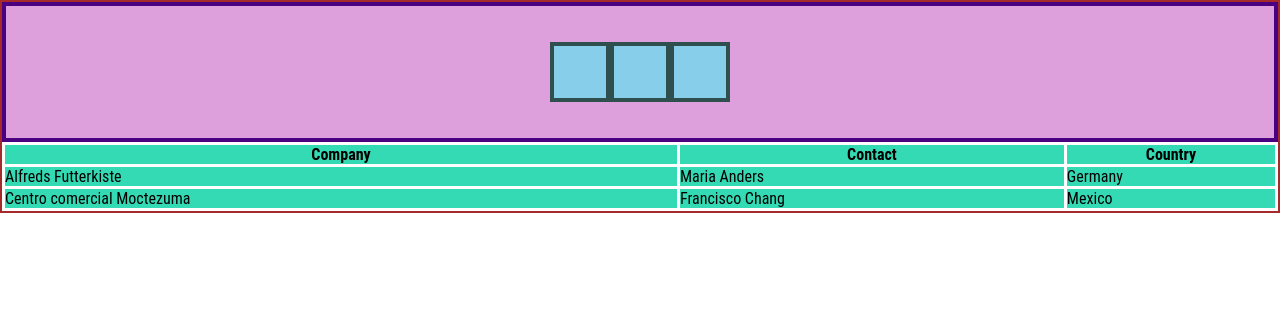
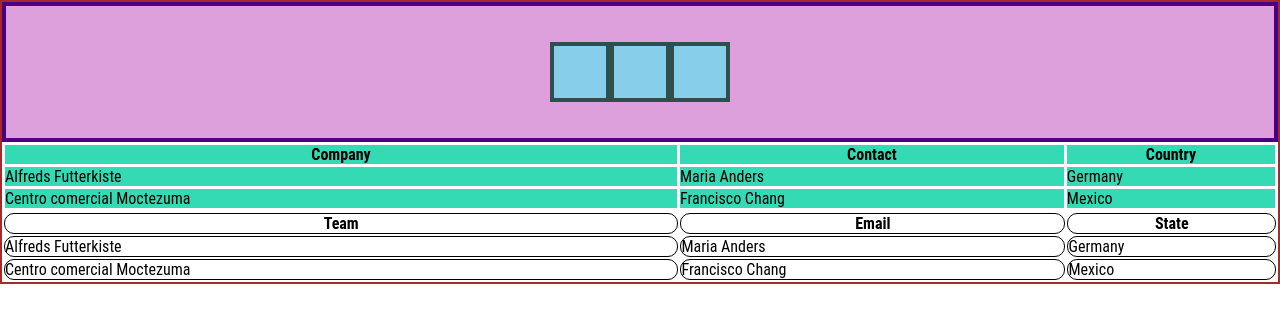
Before and after one commit to amancalledalej/moretests, a plain HTML site: page pages/pagethree.html in a window 1280 px wide. Drawn offline with Linux system fonts and the light colour scheme.

Commit message:
created another table and gave and id each to both tables, then gave a border-radius to table2

```diff
--- a/pages/pagethree.html
+++ b/pages/pagethree.html
@@ -15,7 +15,7 @@
         <div class="pagethreeitem"></div>
       </div>
 
-      <table>
+      <table id="table1">
         <tr>
           <th>Company</th>
           <th>Contact</th>
@@ -33,6 +33,24 @@
         </tr>
       </table>
 
+      <table id="table2">
+        <tr>
+          <th class="th2">Team</th>
+          <th class="th2">Email</th>
+          <th class="th2">State</th>
+        </tr>
+        <tr>
+          <td class="td2">Alfreds Futterkiste</td>
+          <td class="td2">Maria Anders</td>
+          <td class="td2">Germany</td>
+        </tr>
+        <tr>
+          <td class="td2">Centro comercial Moctezuma</td>
+          <td class="td2">Francisco Chang</td>
+          <td class="td2">Mexico</td>
+        </tr>
+      </table>
+
 
 </body>
 </html>
--- a/styles.css
+++ b/styles.css
@@ -140,7 +140,7 @@ a:link {
     background: skyblue;
 
   }
-  table, th, td{
+  #table1, th, td{
     border: 3px solid white;
     border-collapse: collapse;
 
@@ -153,3 +153,10 @@ a:link {
   th, td{
     background-color: #34dab4;
   }
+
+  .td2, .th2{
+    border: 1px solid black;
+    border-radius: 10px;
+    background-color: white;
+
+  }
```
